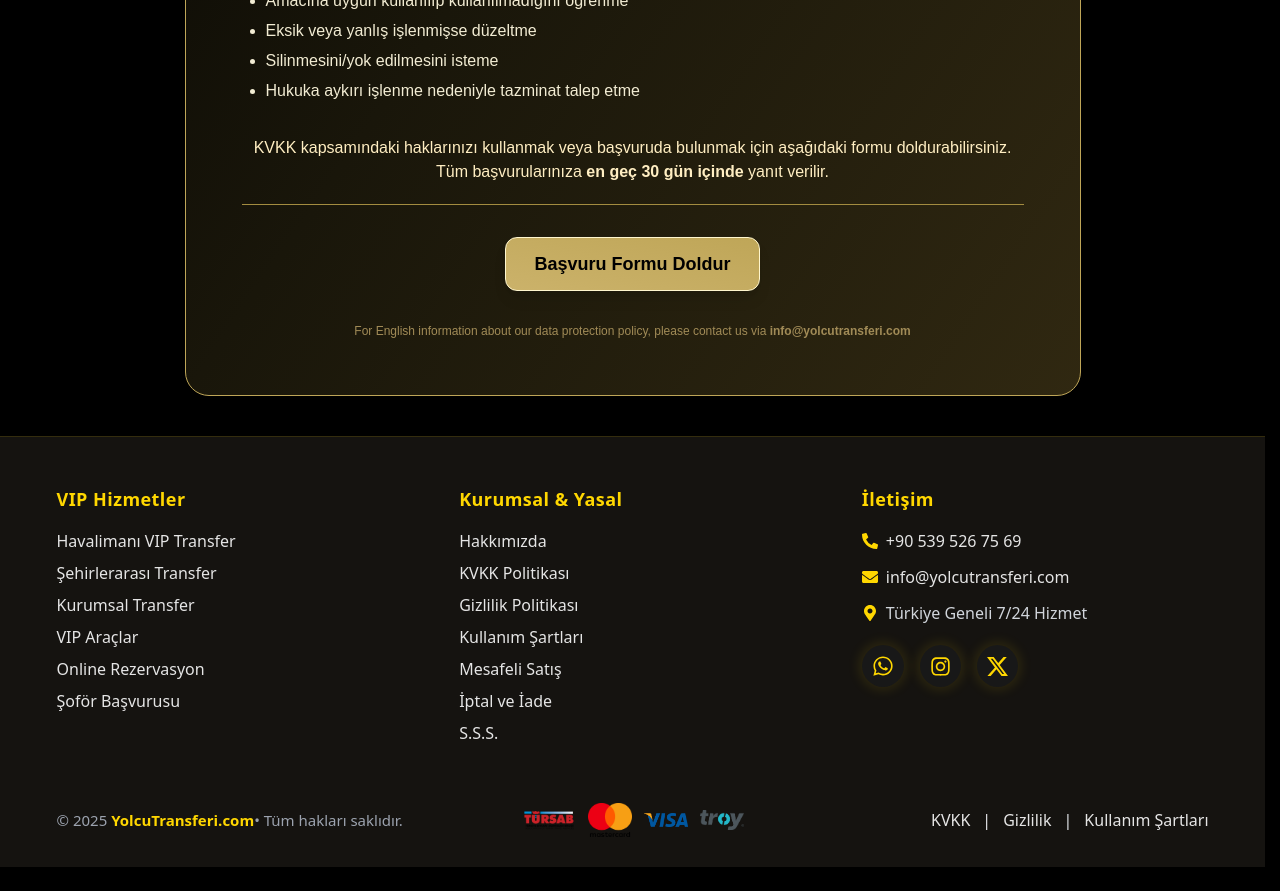
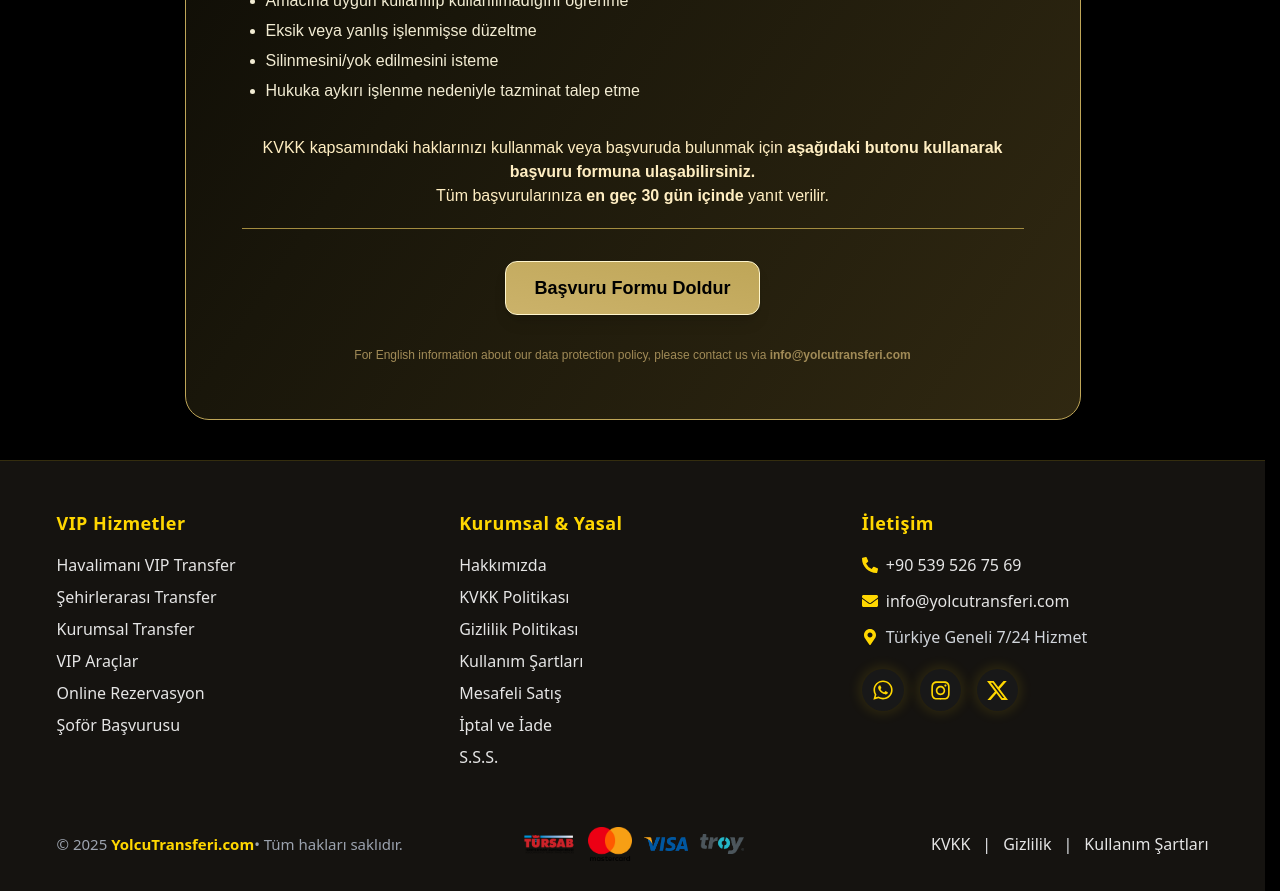
Before and after one commit to haliltayfur/yolcutransferi, a Next.js app: page /kvkk in a window 1280 px wide. Shown: the part 1080-1971 px from the top of the page. Before the commit the page ends 1947 px from the top, so only its background shows below. Built offline with nearby package versions, Linux system fonts and the light colour scheme.

Commit message:
Update page.js

```diff
--- a/app/kvkk/page.js
+++ b/app/kvkk/page.js
@@ -73,7 +73,7 @@ export default function Kvkk() {
 
         {/* Form ve başvuru süreci açıklaması */}
         <div className="mt-8 text-base text-[#ffeec2] text-center font-medium">
-          KVKK kapsamındaki haklarınızı kullanmak veya başvuruda bulunmak için aşağıdaki formu doldurabilirsiniz. <br />
+          KVKK kapsamındaki haklarınızı kullanmak veya başvuruda bulunmak için <b>aşağıdaki butonu kullanarak başvuru formuna ulaşabilirsiniz.</b><br />
           Tüm başvurularınıza <b>en geç 30 gün içinde</b> yanıt verilir.
         </div>
 
```
